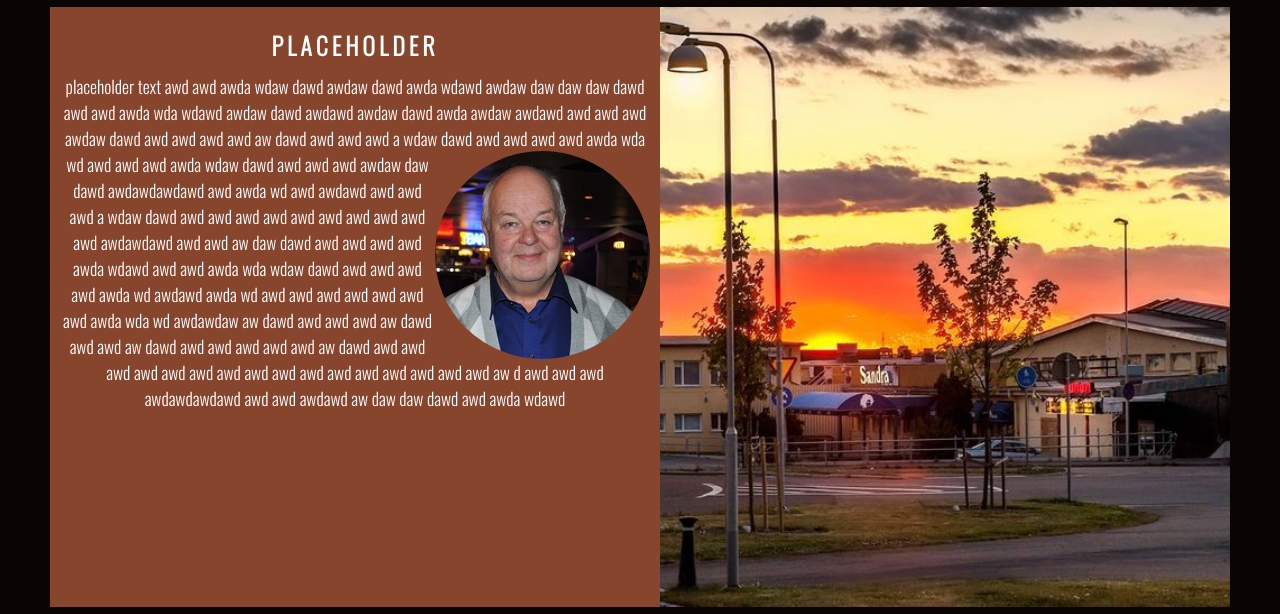
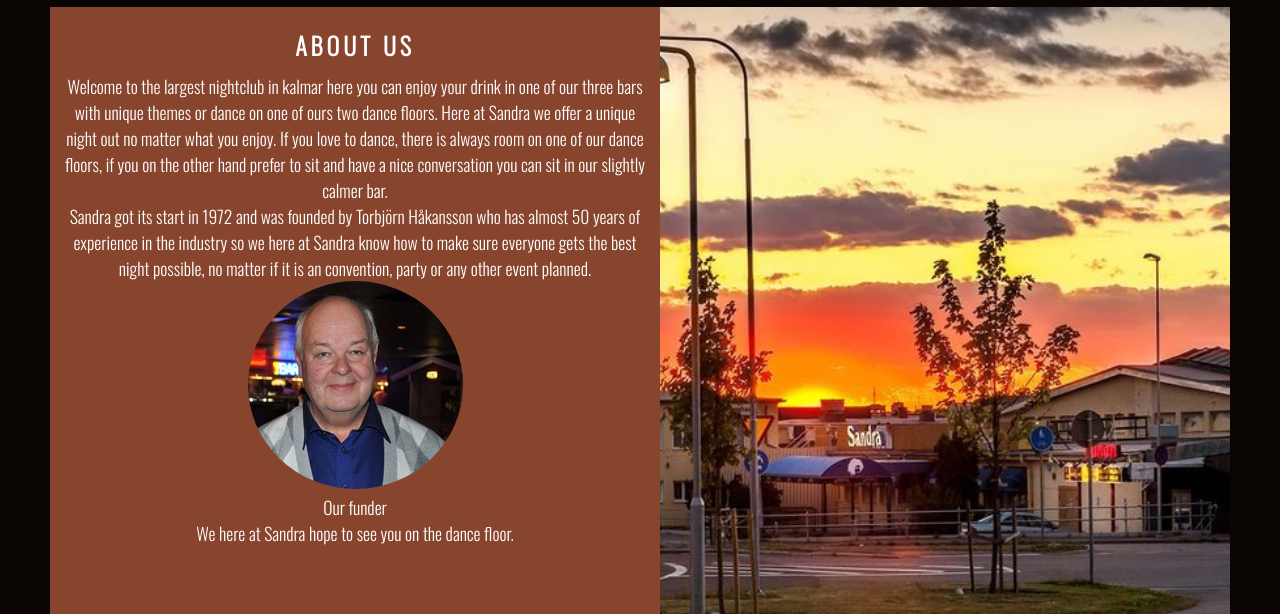
Before and after one commit to Ljunkan22/sandra, a plain HTML site: page about-uss.html in a window 1280 px wide. Shown: the part 103-717 px from the top of the page. Drawn offline with nearby package versions, Linux system fonts and the light colour scheme; a web font is replaced by a local one.

Commit message:
add the corect text to about us page

```diff
--- a/about-uss.html
+++ b/about-uss.html
@@ -38,20 +38,25 @@
 
     <section class="container">
         <div class="one">
-            <h2>placeholder</h2>
-            <p>placeholder text awd awd awda wdaw dawd awdaw dawd awda wdawd awdaw daw
-                daw daw dawd awd awd awda wda wdawd awdaw dawd awdawd awdaw dawd awda
-                awdaw awdawd awd awd awd awdaw dawd awd awd awd awd aw dawd awd awd awd
-                a wdaw dawd awd awd awd awd
+            <h2>About us</h2>
+            <p>
+                Welcome to the largest nightclub in kalmar here you can enjoy your
+                drink in one of our three bars with unique themes or dance on one of ours
+                two dance floors. Here at Sandra we offer a unique night out no matter what
+                you enjoy. If you love to dance, there is always room on one of our dance
+                floors, if you on the other hand prefer to sit and have a nice conversation
+                you can sit in our slightly calmer bar.
+                <br>
+                Sandra got its start in 1972 and was founded by Torbjörn Håkansson who has
+                almost 50 years of experience in the industry so we here at Sandra know how to
+                make sure everyone gets the best night possible, no matter if it is an
+                convention, party or any other event planned.
+                <br>
                 <img src="assets/images/funder.jpg" alt="photo of the funder of sandra">
-                awda wda wd awd awd awd awda wdaw dawd awd
-                awd awd awdaw daw dawd awdawdawdawd awd awda wd awd awdawd awd awd awd
-                a wdaw dawd awd awd awd awd awd awd awd awd awd awd awdawdawd awd awd aw
-                daw dawd awd awd awd awd awda wdawd awd awd awda wda wdaw dawd awd awd
-                awd awd awda wd awdawd awda wd awd awd awd awd awd awd awd awda wda wd
-                awdawdaw aw dawd awd awd awd aw dawd awd awd aw dawd awd awd awd awd awd
-                aw dawd awd awd awd awd awd awd awd awd awd awd awd awd awd awd awd awd aw
-                d awd awd awd awdawdawdawd awd awd awdawd aw daw daw dawd awd awda wdawd
+                <br>
+                Our funder
+                <br>
+                We here at Sandra hope to see you on the dance floor.
             </p>
         </div>
         <div class="two"></div>
--- a/assets/css/style.css
+++ b/assets/css/style.css
@@ -200,7 +200,7 @@ footer h2 {
 /* about us section */
 .container {
     width: 100%;
-    height: 600px;
+    height: 700px;
     margin: auto;
     padding: 10px;
     text-align: center;
@@ -221,7 +221,6 @@ footer h2 {
   }
 
   .one img {
-      float: right;
       border-radius: 50%;
   }
 
```
